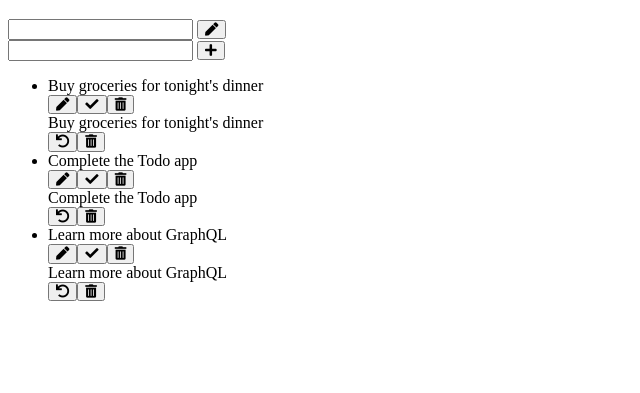
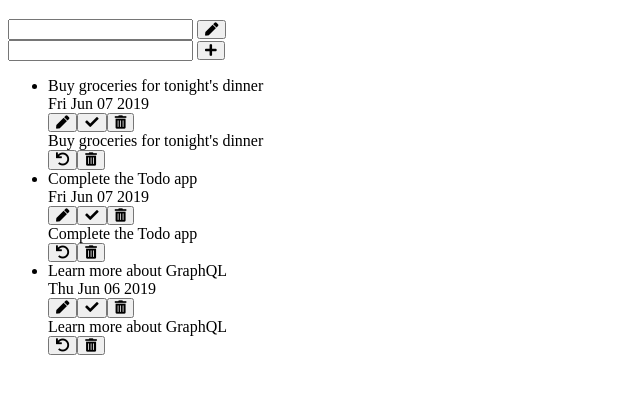
Before and after one commit to lukaasblu/todo-app-vanillajs, a website built with webpack: page index.html in a window 1280 px wide. Shown: the part 61-454 px from the top of the page, without its empty margins (0-640 px from the left). Built offline with nearby package versions, Linux system fonts and the light colour scheme.

Commit message:
Display todo item date

```diff
--- a/src/index.scss
+++ b/src/index.scss
@@ -109,6 +109,7 @@ input {
 $actionBtnScaleFactor: 1.5;
 
 .item-title {
+  text-align: left;
   padding: 7px;
   overflow-wrap: break-word;
   max-height: 50%;
@@ -186,7 +187,7 @@ $actionBtnScaleFactor: 1.5;
 
 @media (min-width: 767.98px) {
   .item {
-    height: 100px;
+    height: 110px;
     min-width: 28%;
     max-width: 29%;
   }
@@ -286,3 +287,20 @@ button[class~="btn-delete"]:hover {
   font-weight: bold;
   color: #707070;
 }
+
+.item-date {
+  font-family: Arial;
+  font-size: 17px;
+  // font-style: italic;
+  font-weight: 100;
+  background-color: #F0F0F0;
+  // background-color: transparent;
+  // color: #707070;
+  // display: flex;
+  // justify-content: flex-end;
+  // align-self: flex-end;
+  padding: 1px;
+  margin: 0px 7px;
+  // // border: 1px solid #707070;
+  border-radius: 3px;
+}
--- a/src/scripts/Todo.js
+++ b/src/scripts/Todo.js
@@ -17,7 +17,7 @@ let mockData = [
     id: '3',
     title: 'Learn more about GraphQL',
     done: false,
-    date: new Date()
+    date: new Date(2019, 5, 6)
   }
 ];
 
@@ -71,6 +71,7 @@ class Todo {
       mockData.forEach(item => {
         this.createDomElements(item.id);
         this.li.firstChild.firstChild.firstChild.insertAdjacentHTML('afterbegin', item.title);
+        this.li.firstChild.firstChild.childNodes[1].insertAdjacentHTML('afterbegin', item.date.toDateString());
         this.li.firstChild.childNodes[1].firstChild.insertAdjacentHTML('afterbegin', item.title);
 
         if (item.done) {
@@ -115,6 +116,9 @@ class Todo {
     this.btnsDiv.appendChild(this.completeBtn);
     this.btnsDiv.appendChild(this.deleteBtn);
 
+    this.dateDiv = document.createElement('div');
+    this.dateDiv.className = 'item-date';
+
     /* Flip completed todo */
     this.span.className = 'item-title';
     this.li.className = 'item';
@@ -128,6 +132,7 @@ class Todo {
     this.innerDiv.className = 'item-inner';
 
     this.frontDiv.appendChild(this.span);
+    this.frontDiv.appendChild(this.dateDiv);
     this.frontDiv.appendChild(this.btnsDiv);
 
     this.backDiv.innerHTML = `<span class="item-title-back"></span><div class="btns-container-back"><button data-id="${id}" class="btn-complete btn-turn-to-front fas fa-undo"></button><button data-id="${id}" class="btn-delete btn-complete-back fas fa-trash-alt"></button></div>`;
```
